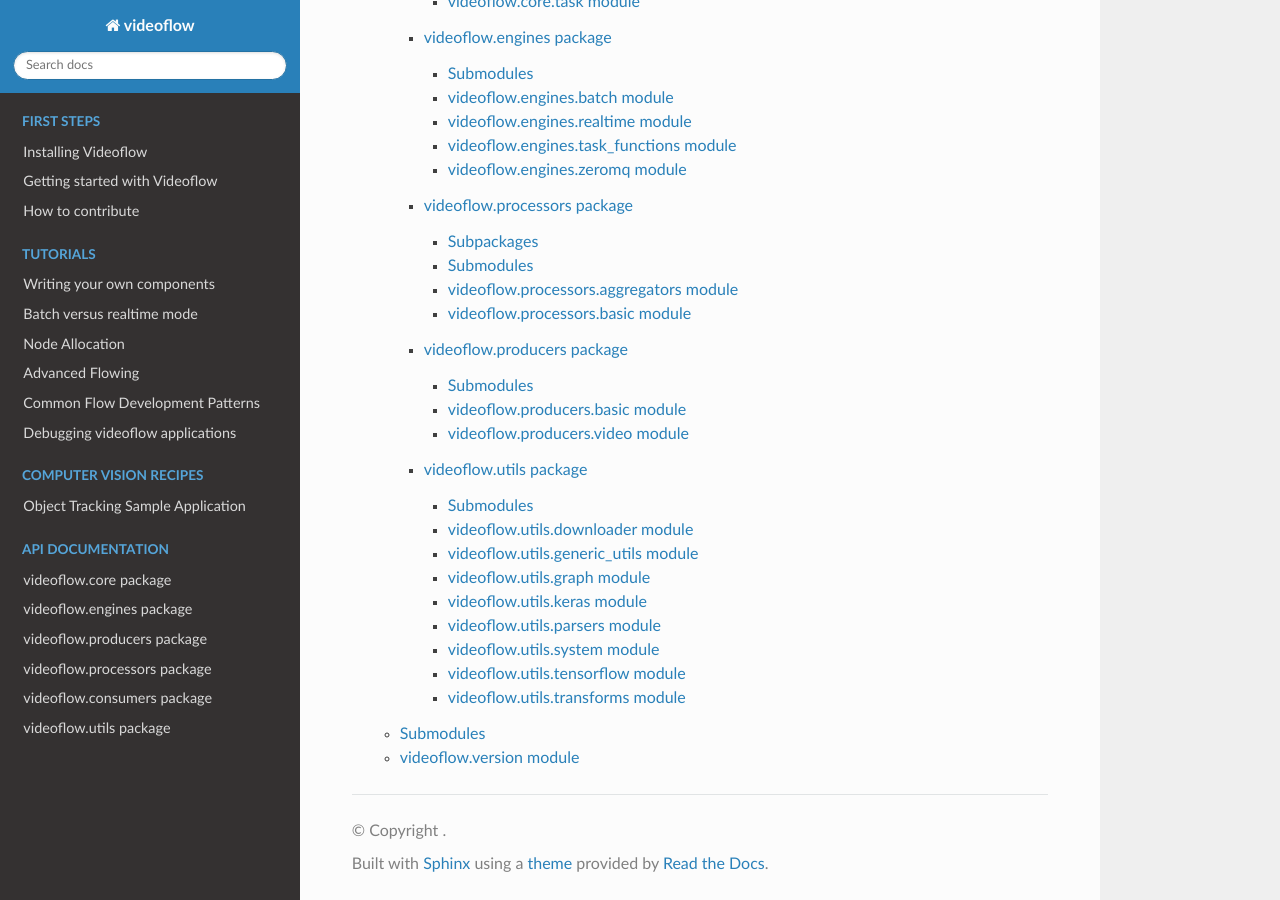
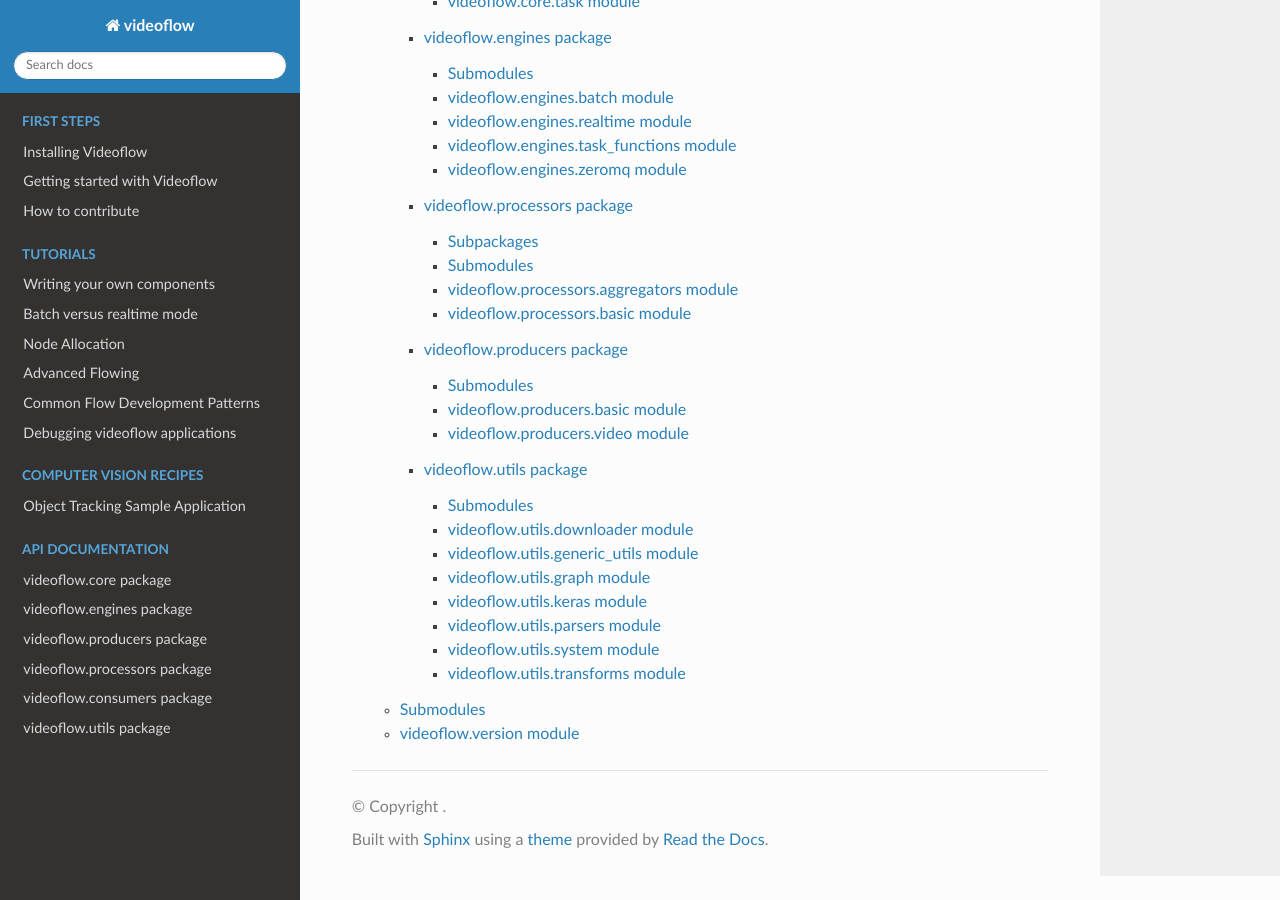
Before and after one commit to videoflow/videoflow, a Sphinx documentation site: the page built from docs/source/apidocs/modules.rst, in a window 1280 px wide and 900 px high, scrolled down 590 px. Built offline with Sphinx 7.4.7 and the Read the Docs theme 2.0.0, drawn with Linux system fonts in a browser that asks for light colours.

```diff
--- a/docs/source/apidocs/videoflow.utils.rst
+++ b/docs/source/apidocs/videoflow.utils.rst
@@ -57,14 +57,6 @@ videoflow.utils.system module
     :undoc-members:
     :show-inheritance:
 
-videoflow.utils.tensorflow module
----------------------------------
-
-.. automodule:: videoflow.utils.tensorflow
-    :members:
-    :undoc-members:
-    :show-inheritance:
-
 videoflow.utils.transforms module
 ---------------------------------
 
```
Also changed, not shown: 1 other file.
